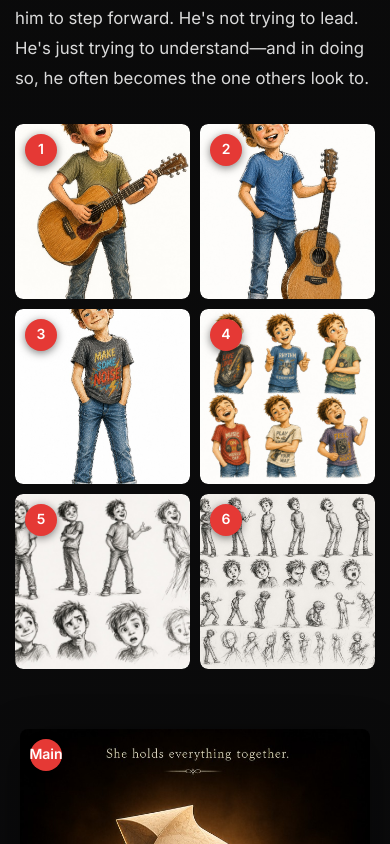
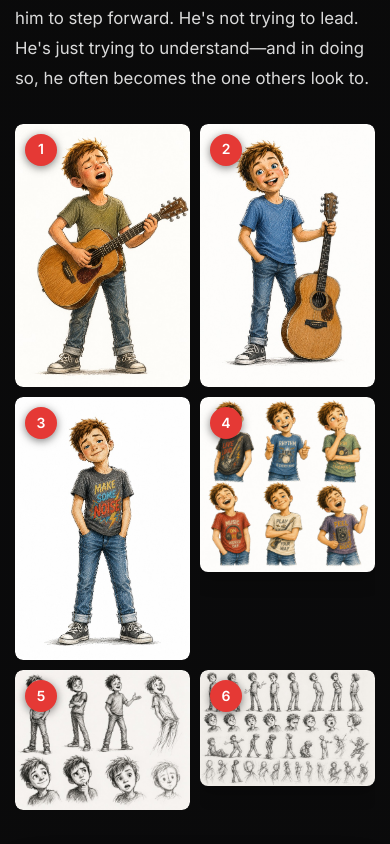
Before and after one commit to pankaj3399/a-colorful-tale, a React (Vite) app: page / in a window 390 px wide. Shown: the part 7000-7844 px from the top of the page. Built offline with nearby package versions, Linux system fonts and the light colour scheme; a web font is replaced by a local one.

Commit message:
Refactor image handling in App.css by removing aspect ratio constraint and adjusting image height to auto for better responsiveness and display. This enhances the layout of character extra images.

```diff
--- a/src/App.css
+++ b/src/App.css
@@ -373,7 +373,6 @@
   border-radius: 8px;
   overflow: hidden;
   transition: transform 0.3s, box-shadow 0.3s;
-  aspect-ratio: 1 / 1;
 }
 
 .extra-image-wrapper:hover {
@@ -388,8 +387,7 @@
 
 .character-extra-images img {
   width: 100%;
-  height: 100%;
-  object-fit: cover;
+  height: auto;
   display: block;
   border-radius: 8px;
   box-shadow: 0 5px 20px rgba(0, 0, 0, 0.3);
```
